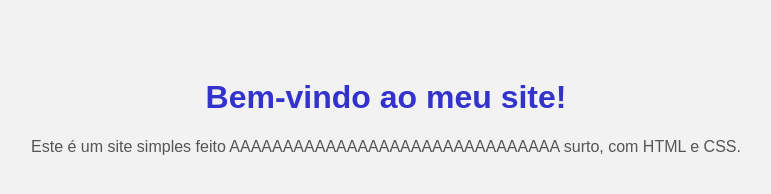
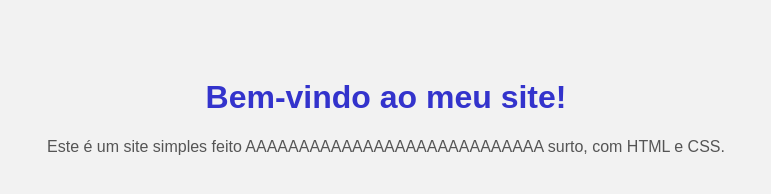
Before and after one commit to KeversonCaldr/Reposit-rio-X, a plain HTML site: page index.html in a window 1280 px wide. Shown: the full height of the page, 254-1025 px from the left. Drawn offline with Linux system fonts and the light colour scheme.

Commit message:
Atualização do site

```diff
--- a/index.html
+++ b/index.html
@@ -8,6 +8,6 @@
 </head>
 <body>
   <h1>Bem-vindo ao meu site!</h1>
-  <p>Este é um site simples feito AAAAAAAAAAAAAAAAAAAAAAAAAAAAAAA surto, com HTML e CSS.</p>
+  <p>Este é um site simples feito AAAAAAAAAAAAAAAAAAAAAAAAAAAA surto, com HTML e CSS.</p>
 </body>
 </html>
```
